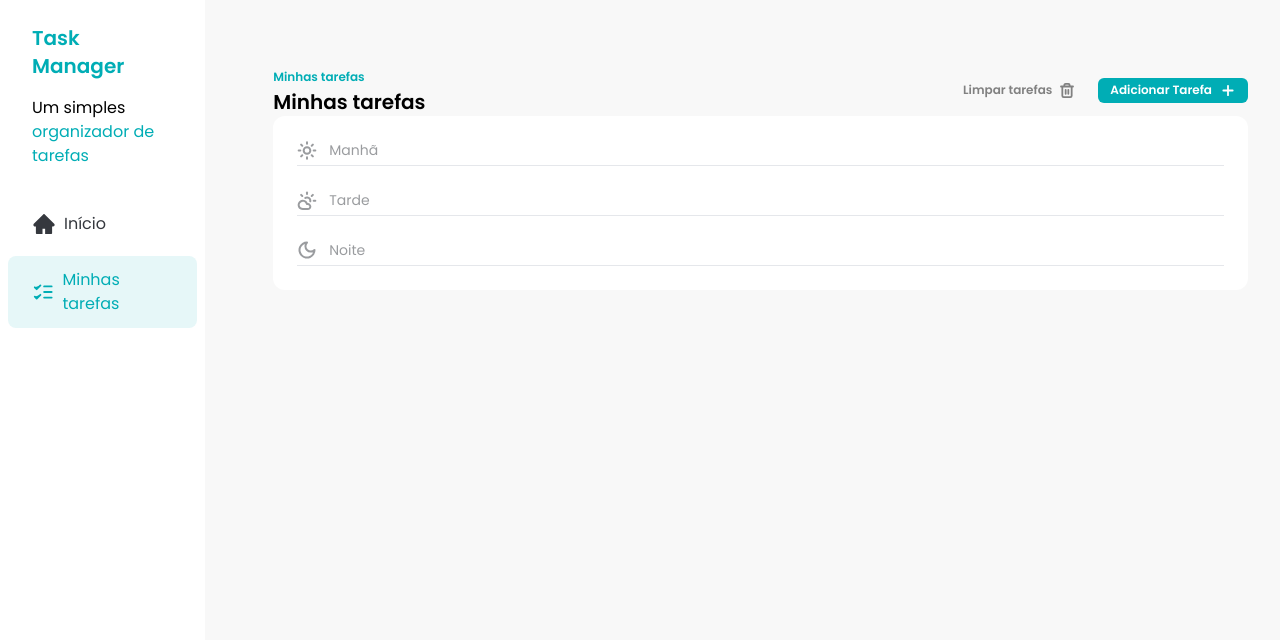
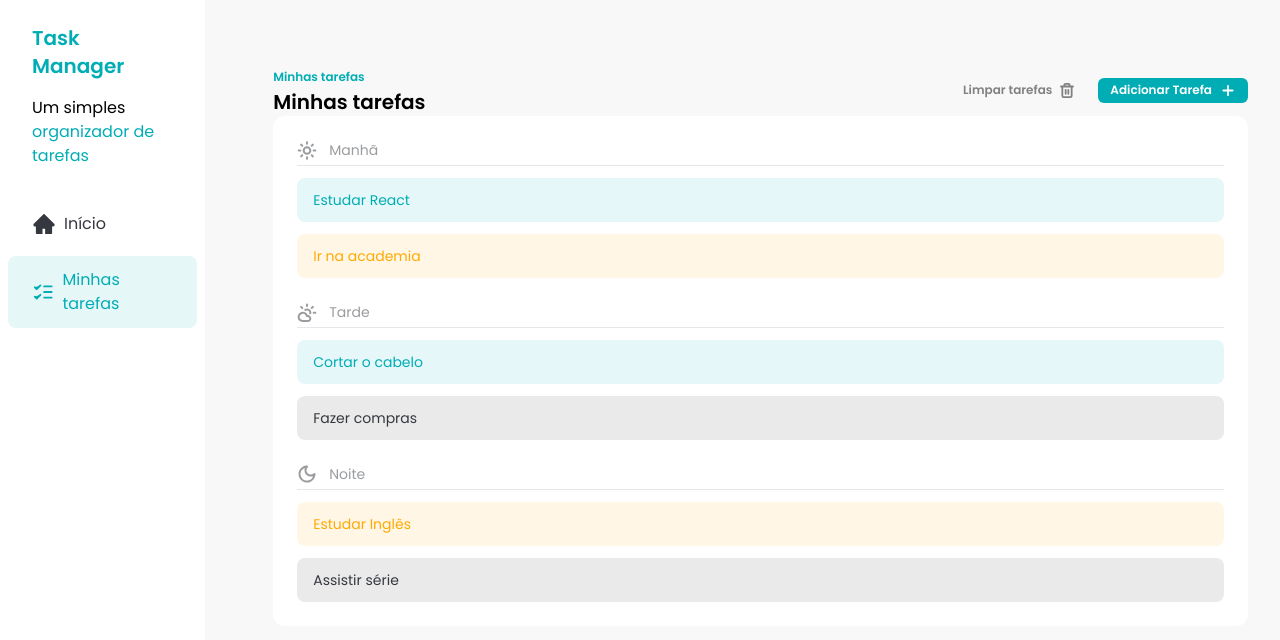
Before and after one commit to cerqMateus/react-tasks, a React (Vite) app: page / in a window 1280 px wide. Shown: the top 640 px of the page. Built offline with nearby package versions, Linux system fonts and the light colour scheme.

Commit message:
feat: ensure tasks are listed on Tasks components

```diff
--- /dev/null
+++ b/src/components/TaskItem.jsx
@@ -0,0 +1,23 @@
+const TaskItem = ({ task }) => {
+  const getStatusClasses = () => {
+    if (task.status === "done") {
+      return "bg-[#00ADB5] bg-opacity-10 text-[#00ADB5]";
+    }
+    if (task.status === "in_progress") {
+      return "bg-[#FFAA04] bg-opacity-10 text-[#FFAA04]";
+    }
+    if (task.status === "not_started") {
+      return "bg-[#35383E] bg-opacity-10 text-[#35383E]";
+    }
+  };
+
+  return (
+    <div
+      className={`flex items-center gap-2 rounded-lg px-4 py-3 text-sm ${getStatusClasses()}`}
+    >
+      {task.title}
+    </div>
+  );
+};
+
+export default TaskItem;
--- a/src/components/Tasks.jsx
+++ b/src/components/Tasks.jsx
@@ -5,8 +5,17 @@ import SunIcon from "../assets/icons/sun.svg?react";
 import CloudSunIcon from "../assets/icons/cloud-sun.svg?react";
 import MoonIcon from "../assets/icons/moon.svg?react";
 import TaskSeparator from "./TaskSeparator";
+import { useState } from "react";
+import TASKS from "../constants/tasks";
+import TaskItem from "./TaskItem";
 
 const Tasks = () => {
+  const [tasks] = useState(TASKS);
+
+  const morningTasks = tasks.filter((task) => task.time === "morning");
+  const afternoonTasks = tasks.filter((task) => task.time === "afternoon");
+  const eveningTasks = tasks.filter((task) => task.time === "evening");
+
   return (
     <div className="w-full px-8 py-16">
       <div className="flex w-full justify-between">
@@ -35,16 +44,25 @@ const Tasks = () => {
         {/* MANHÃ */}
         <div className="space-y-3">
           <TaskSeparator title={"Manhã"} icon={<SunIcon />} />
+          {morningTasks.map((task) => (
+            <TaskItem key={task.id} task={task} />
+          ))}
         </div>
 
         {/* TARDE */}
         <div className="my-6 space-y-3">
           <TaskSeparator title={"Tarde"} icon={<CloudSunIcon />} />
+          {afternoonTasks.map((task) => (
+            <TaskItem key={task.id} task={task} />
+          ))}
         </div>
 
         {/* NOITE */}
         <div className="space-y-3">
           <TaskSeparator title={"Noite"} icon={<MoonIcon />} />
+          {eveningTasks.map((task) => (
+            <TaskItem key={task.id} task={task} />
+          ))}
         </div>
       </div>
     </div>
--- /dev/null
+++ b/src/constants/tasks.js
@@ -0,0 +1,46 @@
+const TASKS = [
+  {
+    id: 1,
+    title: "Estudar React",
+    description: "Estudar React para finalizar o projeto do FSC",
+    time: "morning",
+    status: "done",
+  },
+  {
+    id: 2,
+    title: "Cortar o cabelo",
+    description: "Ir no salão de beleza e cortar o cabelo",
+    time: "afternoon",
+    status: "done",
+  },
+  {
+    id: 3,
+    title: "Estudar Inglês",
+    description: "Estudar Inglês para melhorar a conversação",
+    time: "evening",
+    status: "in_progress",
+  },
+  {
+    id: 4,
+    title: "Ir na academia",
+    description: "Ir na academia e fazer exercícios",
+    time: "morning",
+    status: "in_progress",
+  },
+  {
+    id: 5,
+    title: "Fazer compras",
+    description: "Ir no mercado e fazer compras para casa",
+    time: "afternoon",
+    status: "not_started",
+  },
+  {
+    id: 6,
+    title: "Assistir série",
+    description: "Assistir série na Netflix",
+    time: "evening",
+    status: "not_started",
+  },
+];
+
+export default TASKS;
```
